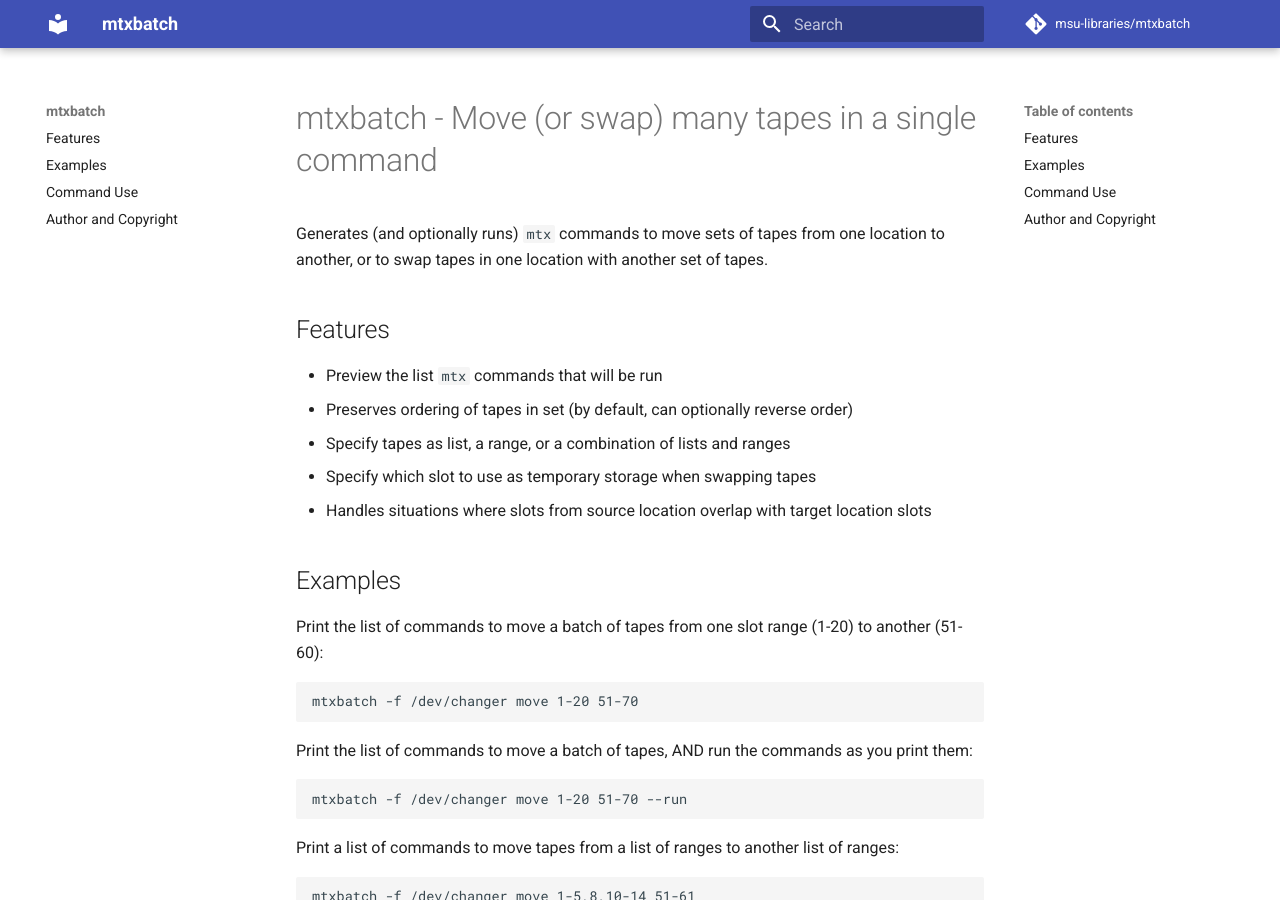
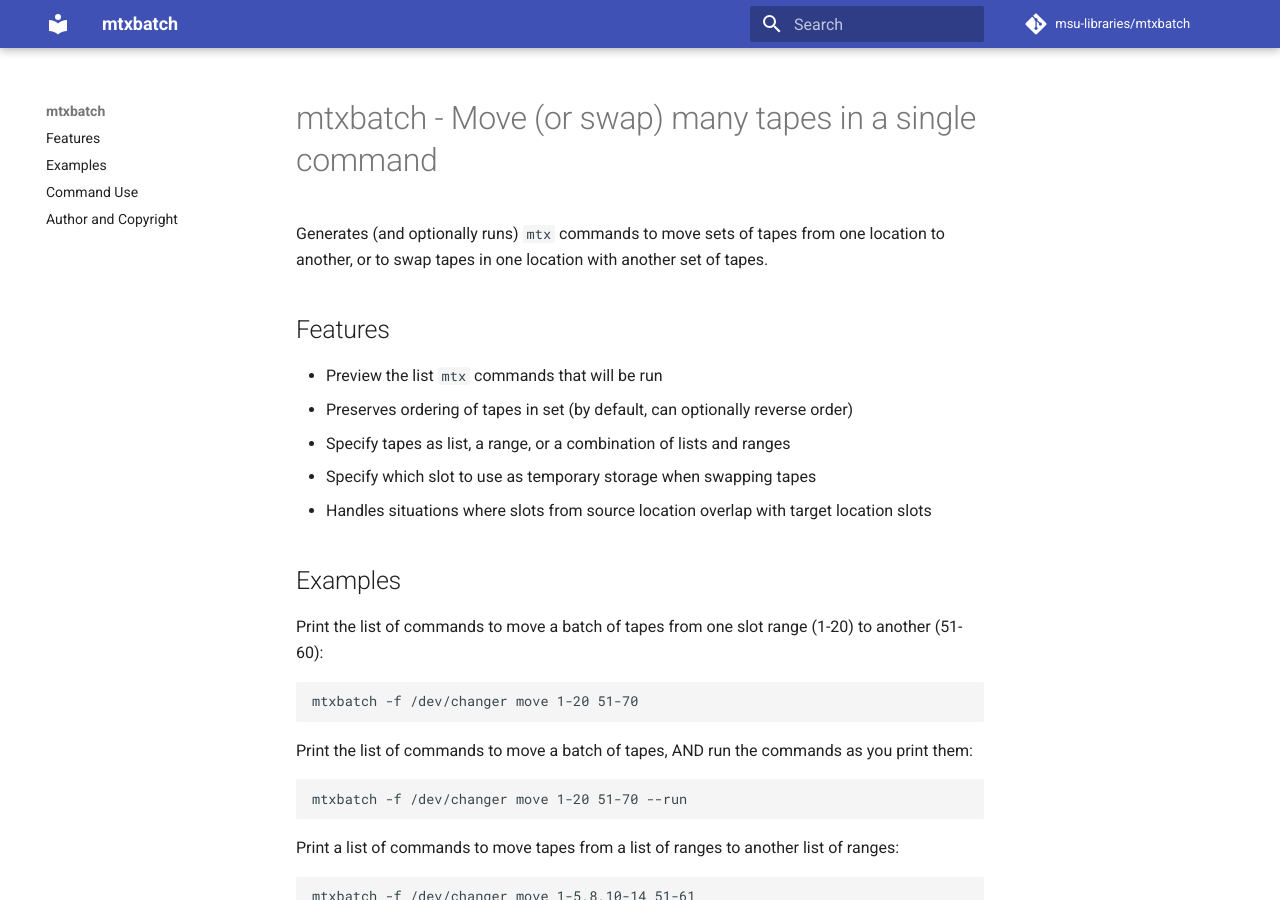
Before and after one commit to MSU-Libraries/mtxbatch, an MkDocs documentation site: the page built from docs/README.md, in a window 1280 px wide and 900 px high. Built offline with MkDocs 1.6.1 and Material for MkDocs 9.7.7, drawn with Linux system fonts in a browser that asks for light colours; comment, search, counter and statistics services are not loaded.

```diff
--- a/mkdocs.yml
+++ b/mkdocs.yml
@@ -8,8 +8,12 @@ theme:
 plugins:
 - search:
 
+markdown_extensions:
+- toc:
+    toc_depth : "1-1"
+
 nav:
-- Features: /#features
-- Examples: /#examples
-- Command Use: /#command-use
-- Author and Copyright: /#author-and-copyright
+- Features: ./#features
+- Examples: ./#examples
+- Command Use: ./#command-use
+- Author and Copyright: ./#author-and-copyright
```
Also changed, not shown: 3 other files.
